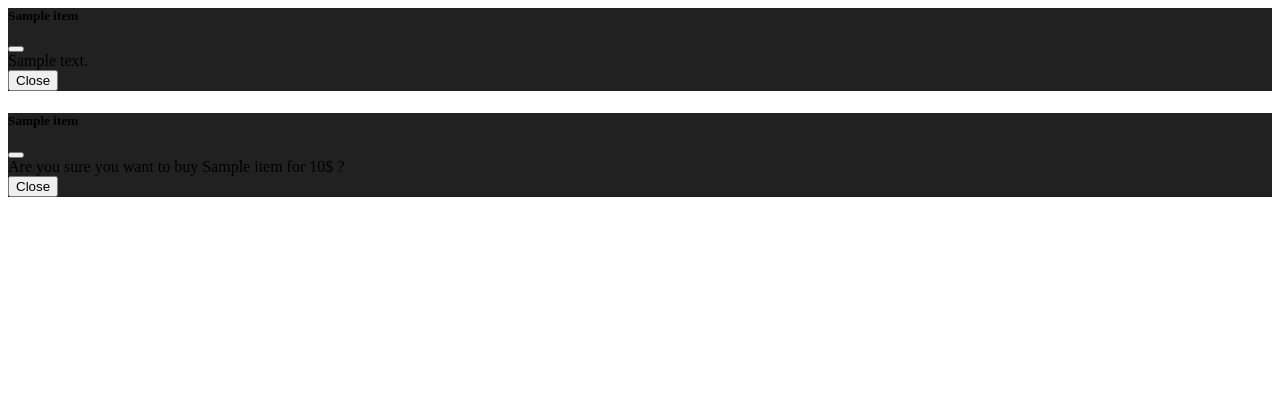
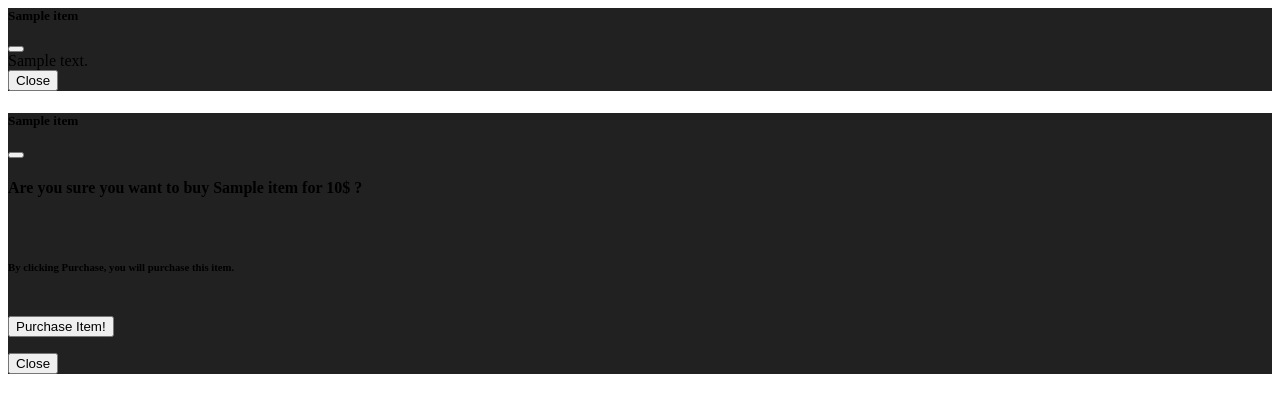
Before and after one commit to Lyarkh/FreeCodeCamp_Courses, a Flask app: template Flask_Course_Web_Application/flask_course_web_application/Flask_Market/market/templates/includes/items_modal.html in a window 1280 px wide. Shown: the top 413 px of the page. Run offline with Flask 3, Linux system fonts and the light colour scheme; the template is opened without the code that fills it: values that come from a table or form of the project are taken from there, others are empty; tables that the repository leaves empty hold one stand-in row (values such as "Sample post").

Commit message:
feat: adicionando form de compra do item

```diff
--- a/Flask_Course_Web_Application/flask_course_web_application/Flask_Market/market/templates/includes/items_modal.html
+++ b/Flask_Course_Web_Application/flask_course_web_application/Flask_Market/market/templates/includes/items_modal.html
@@ -44,7 +44,19 @@
             </button>
             </div>
             <div class="modal-body">
-                Are you sure you want to buy {{ item.name }} for {{ item.price }}$ ?
+
+                <form method="POST">
+                    {{ purchase_form.hidden_tag() }}
+                    <h4 classe="text-center">
+                        Are you sure you want to buy {{ item.name }} for {{ item.price }}$ ?
+                    </h4>
+                    <br>
+                    <h6 class="text-center">
+                        By clicking Purchase, you will purchase this item.
+                    </h6>
+                    <br>
+                    {{ purchase_form.submit(class="btn btn-outline-success btn-block") }}
+                </form>
             </div>
             <div class="modal-footer">
                 <button type="button" class="btn btn-secondary" data-dismiss="modal">
```
